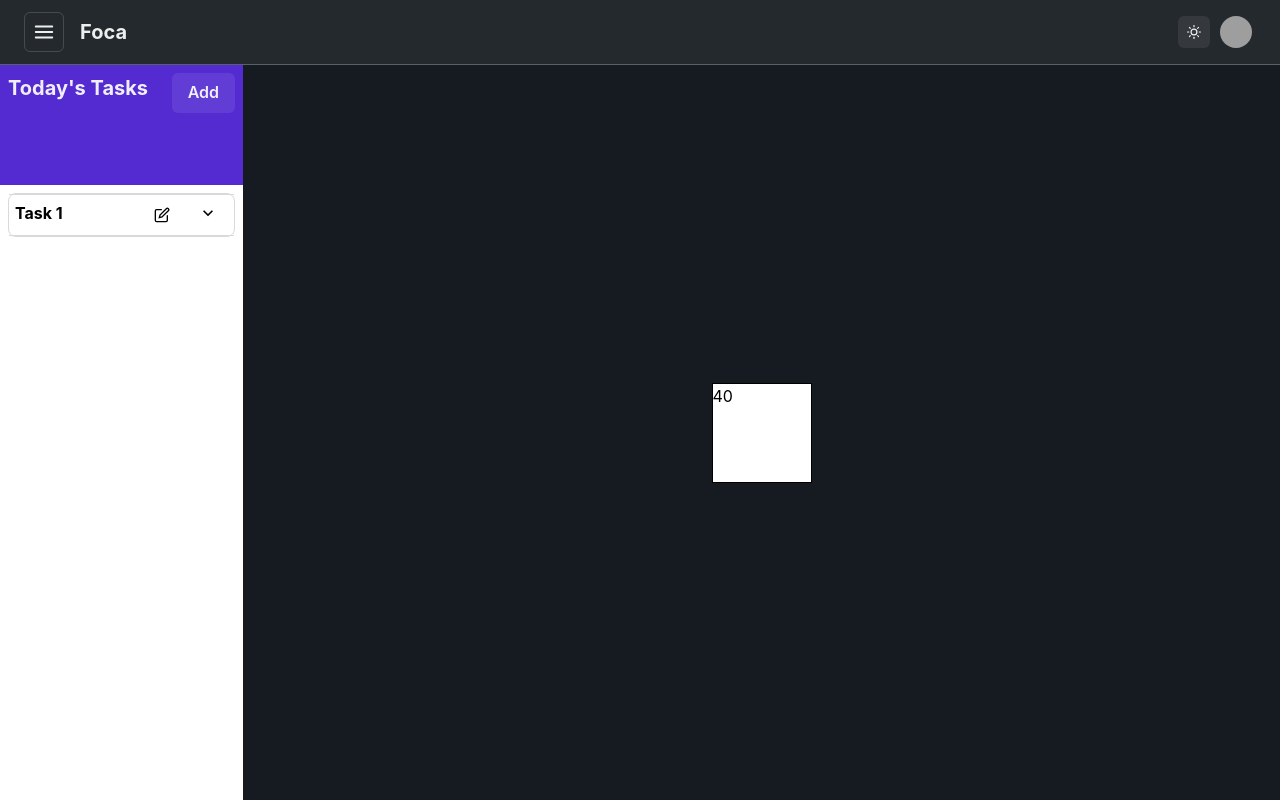
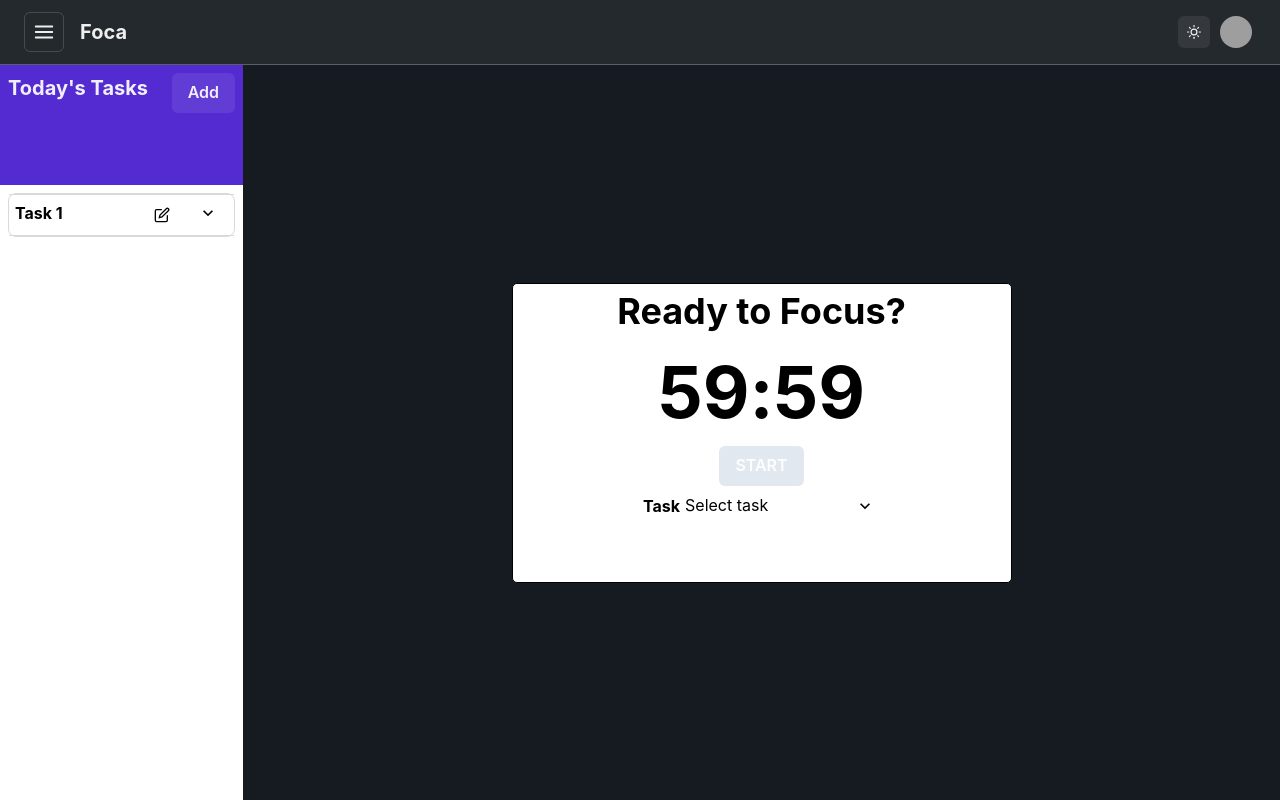
Before and after one commit to Kingwu12/FocaFounderHack, a React (Vite) app in the folder Foca/: page /dashboard/1 in a window 1280 px wide. Built offline with nearby package versions, Linux system fonts and the light colour scheme; grey boxes are pictures that could not be loaded.

Commit message:
timer complete

```diff
--- a/Foca/src/components/TaskManager/TaskManager.jsx
+++ b/Foca/src/components/TaskManager/TaskManager.jsx
@@ -1,4 +1,4 @@
-import { useEffect, useState } from 'react';
+import { useState } from 'react';
 import { EditIcon } from '@chakra-ui/icons'
 import {
   FormControl,
@@ -10,35 +10,29 @@ import {
   ModalHeader,
   ModalFooter,
   ModalBody,
-  ModalCloseButton, useDisclosure, IconButton, Input, EditableInput, ButtonGroup, Flex, Stack, Accordion, AccordionItem, AccordionIcon, AccordionButton, AccordionPanel, Spacer, Box, Button
+  ModalCloseButton, useDisclosure, IconButton, Input, Flex, Stack, Accordion, AccordionItem, AccordionIcon, AccordionButton, AccordionPanel, Spacer, Box, Button
 } from '@chakra-ui/react';
 
-const TaskManager = () => {
+const TaskManager = (props) => {
 
-  const [taskList, setTaskList] = useState([{
-    index: 1,
-    title: '',
-    desc: ''
-  }]);
-  const [taskCount, setTaskCount] = useState(1);
-  const [selectedTask, setSelectedTask] = useState(taskList[0]);
+  const [selectedTask, setSelectedTask] = useState(props.taskList[0]);
   const { isOpen, onOpen, onClose } = useDisclosure()
 
   const addTask = () => {
     const newTask = {
-      index: taskCount + 1,
+      index: props.taskCount + 1,
       title: '',
       desc: ''
     }
-    setTaskList([...taskList, newTask]);
-    setTaskCount(taskCount + 1);
+    props.setTaskList([...props.taskList, newTask]);
+    props.setTaskCount(props.taskCount + 1);
   }
 
   const editTask = () => {
-    let tempTaskList = taskList.slice();
+    let tempTaskList = props.taskList.slice();
     tempTaskList[tempTaskList.findIndex(task => task.index == selectedTask.index)] = selectedTask;
-    setTaskList(tempTaskList);
-    console.log(taskList);
+    props.setTaskList(tempTaskList);
+    console.log(props.taskList);
   }
 
   const handleTitleSelect = (e) => setSelectedTask((selectedTask) => {
@@ -66,7 +60,7 @@ const TaskManager = () => {
           </Box>
         </Flex>
         <Stack p={2} direction='column' spacing='5px'>
-          {taskList.map(task => (
+          {props.taskList.map(task => (
             <>
               <Accordion allowToggle color='black' border='1px' borderRadius='8px' borderColor='#D9D9D9'>
                 <AccordionItem>
--- a/Foca/src/components/Timer/Timer.jsx
+++ b/Foca/src/components/Timer/Timer.jsx
@@ -1,30 +1,96 @@
-import { Box, AbsoluteCenter } from "@chakra-ui/react";
-import {useEffect, useState } from 'react';
+import {
+  Input, Flex, Box, AbsoluteCenter, Button, Select
+} from "@chakra-ui/react";
+import { useEffect, useState } from 'react';
 
-const Timer = () => {
-    const [time, setTime] = useState(new Date(0, 0, 0, 0, 2, 100));
+const Timer = (props) => {
+  const MAX_SECS = 59;
+  const MAX_MINS = 179;
 
-    // const startTimer = (mins, secs) => {
-    //     setTime(new Date(0, 0, 0, 0, mins, secs))
-    // }
+  const [seconds, setSeconds] = useState(59);
+  const [minutes, setMinutes] = useState(59);
+  const [time, setTime] = useState(0);
+  const [sessionActive, setSessionActive] = useState(false);
 
-    // useEffect(() => {
-    //     if (time > 0) {
-    //       const timerId = setInterval(() => {
-    //         setTime(time - 1);
-    //       }, 1000);
+  const startTimer = () => {
+    setTime(minutes * 60 + seconds)
+  }
 
-    //       return () => clearInterval(timerId);
-    //     }
-    //   }, [time]);
+  useEffect(() => {
+    if (time > 0 && sessionActive) {
+      const timerId = setInterval(() => {
+        setTime(time - 1);
+      }, 1000);
 
-    return(
-        <Box position='relative' h='100%' w='100%' >
-            <AbsoluteCenter axis='both'>
-                <Box color='black' border='1px' bg='white' w='100px' h='100px'>{time.getSeconds()}</Box>
-            </AbsoluteCenter>
+      return () => clearInterval(timerId);
+    } else if (time == 0 && sessionActive) {
+      console.log('ring ding ding')
+      setSessionActive(false);
+    }
+  }, [time, sessionActive]);
+
+  const handleSecondsInput = (e) => {
+    let val = e.target.value;
+    if (val == '') { setSeconds(0) }
+    else {
+      val = parseInt(val);
+      setSeconds((val < MAX_SECS) ? val : MAX_SECS);
+    }
+  }
+
+  const handleMinutesInput = (e) => {
+    let val = e.target.value;
+    if (val == '') { setMinutes(0) }
+    else {
+      val = parseInt(val);
+      setMinutes((val < MAX_MINS) ? val : MAX_MINS);
+    }
+  }
+
+  return (
+    <Box position='relative' h='100%' w='100%' >
+      <AbsoluteCenter axis='both'>
+        <Box color='black' border='1px' borderRadius='5px' bg='white' w='500px' h='300px' fontWeight='bold'>
+          <Flex alignItems='center' flexDir='column'>
+            <Box fontSize='36px'>Ready to Focus?</Box>
+            <Box>
+              <Flex fontSize='72px' >
+                {sessionActive ? (
+                  <Box>
+                    {Math.floor(time / 60)}:{('0' + (time % 60)).slice(-2)}
+                  </Box>
+                ) : (
+                  <>
+                    <Input textAlign='right' fontWeight='bold' fontSize='72px' variant='unstyled' type='number' onChange={handleMinutesInput} max={MAX_MINS} value={minutes} ></Input>
+                    :
+                    <Input fontWeight='bold' fontSize='72px' variant='unstyled' type='number' onChange={handleSecondsInput} max={MAX_SECS} value={seconds} ></Input>
+                  </>
+                )}
+              </Flex>
+            </Box>
+            <Button
+              bg="gray.200"
+              onClick={() => {
+                startTimer(0, 10);
+                setSessionActive(true);
+              }}
+            >START</Button>
+            <Box>
+              <Flex alignItems='center'>
+                <Box p="5px">Task</Box>
+                <Select variant="flushed" w="200px" placeholder='Select task'>
+                  {props.taskList.map(task => (
+                    <option value={task.index}>{(task.title == '') ? `Task ${task.index}` : task.title}</option>
+
+                  ))}
+                </Select>
+              </Flex>
+            </Box>
+          </Flex>
         </Box>
-    );
+      </AbsoluteCenter>
+    </Box>
+  );
 }
 
 export default Timer;
--- a/Foca/src/pages/FocusDashBoard/FocusDashBoard.jsx
+++ b/Foca/src/pages/FocusDashBoard/FocusDashBoard.jsx
@@ -1,15 +1,28 @@
-import { Box, Flex } from '@chakra-ui/react';
+import { Flex } from '@chakra-ui/react';
 import TaskManager from '../../components/TaskManager/TaskManager';
 import Timer from '../../components/Timer/Timer';
+import { useState } from 'react';
 import { useParams } from 'react-router-dom';
 
 const FocusDashBoard = () => {
   const { username } = useParams();
 
+  const [taskList, setTaskList] = useState([{
+    index: 1,
+    title: '',
+    desc: ''
+  }]);
+  const [taskCount, setTaskCount] = useState(1);
+
   return (
     <Flex w='100vw' flexDir='row' h='100%'>
-      <TaskManager username={username} />
-      <Timer />
+      <TaskManager
+        taskList={taskList}
+        setTaskList={setTaskList}
+        taskCount={taskCount}
+        setTaskCount={setTaskCount}
+        username={username} />
+      <Timer taskList={taskList} />
     </Flex>
   );
 };
```
Also changed, not shown: 1 other file (tests, documents, lock files or other folders).
